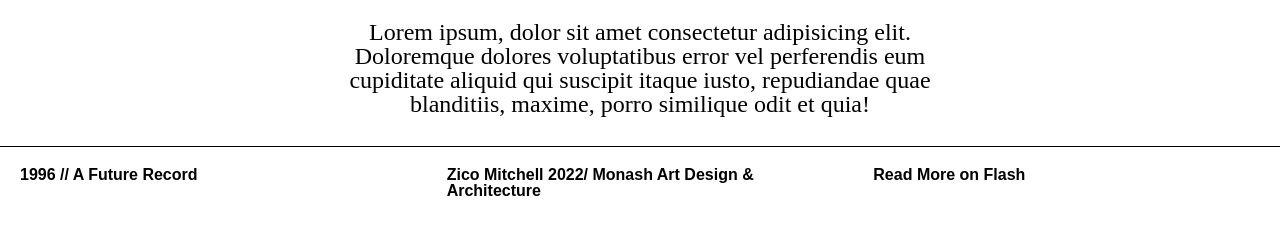
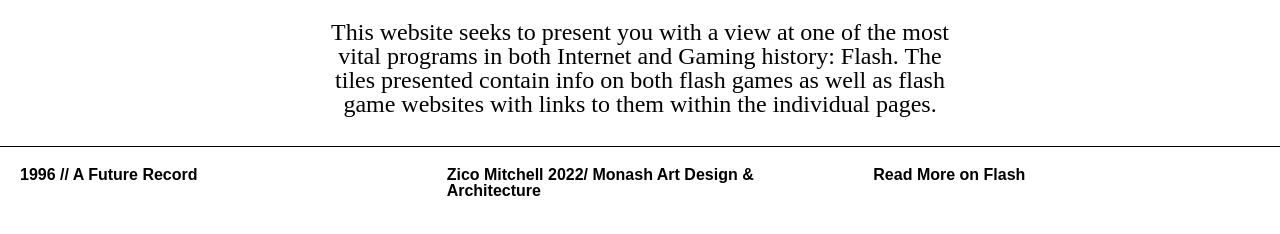
Before and after one commit to zico-mitchell-mada/zico-mitchell-mada.github.io, a plain HTML site: page future-record/page8.html in a window 1280 px wide. Shown: the part 298-532 px from the top of the page. Drawn offline with Linux system fonts and the light colour scheme.

Commit message:
Update page8.html

```diff
--- a/future-record/page8.html
+++ b/future-record/page8.html
@@ -23,7 +23,7 @@
     </div>
 
     <div class="summary">
-        Lorem ipsum, dolor sit amet consectetur adipisicing elit. Doloremque dolores voluptatibus error vel perferendis eum cupiditate aliquid qui suscipit itaque iusto, repudiandae quae blanditiis, maxime, porro similique odit et quia!
+        This website seeks to present you with a view at one of the most vital programs in both Internet and Gaming history: Flash. The tiles presented contain info on both flash games as well as flash game websites with links to them within the individual pages.
     </div>
 
     <div class="footnotes">
```
